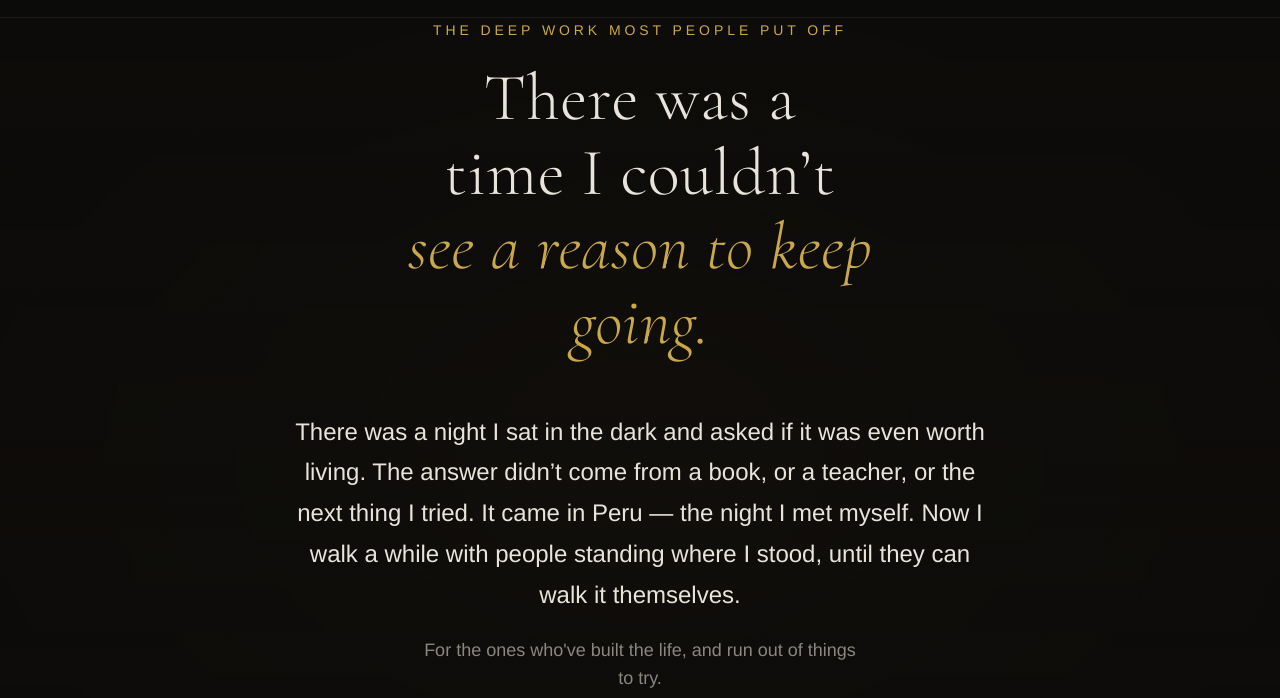
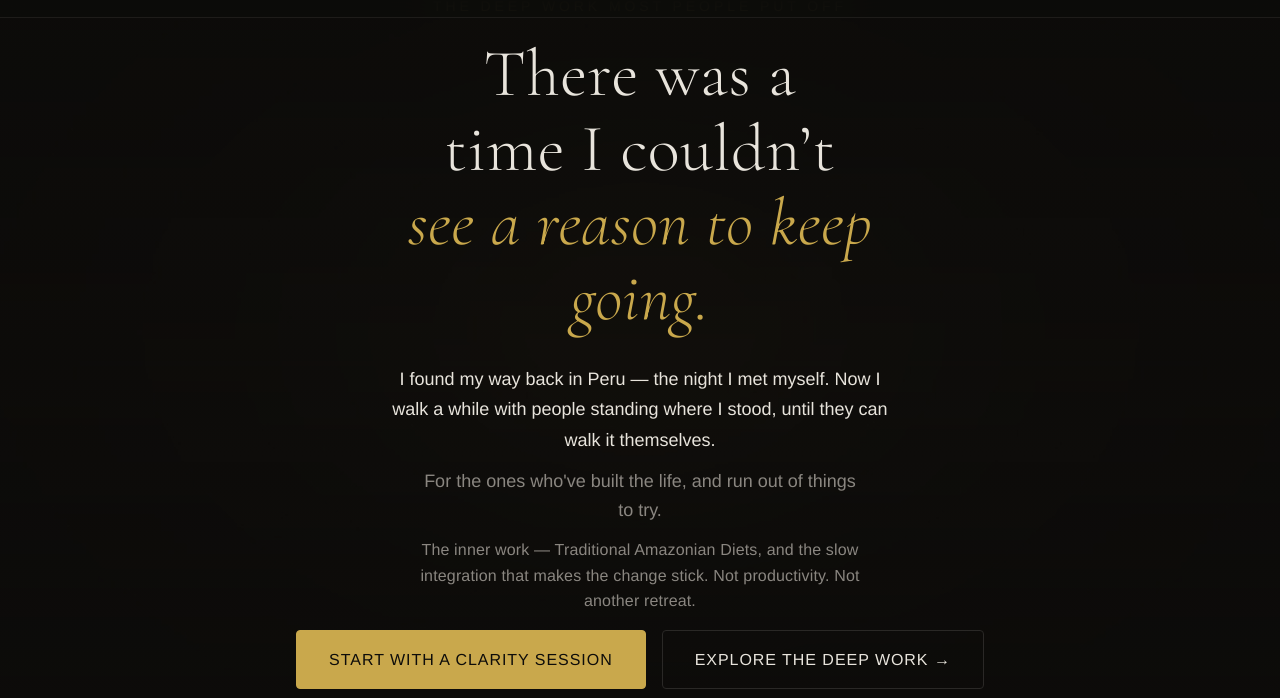
Before and after one commit to craciunlabs/theholistic-io, a website: page index.html in a window 1280 px wide. Shown: the part 61-759 px from the top of the page. Drawn offline with nearby package versions, Linux system fonts and the light colour scheme; a web font is replaced by a local one.

Commit message:
Fix hero overflow: tighten heartbeat copy + short-viewport spacing so CTAs sit above fold on all devices (both protected phrases preserved)

```diff
--- a/index.html
+++ b/index.html
@@ -175,7 +175,7 @@
         <em>see a reason to keep going.</em>
       </h1>
       <p class="hero-heartbeat fade-up fade-up--3">
-        There was a night I sat in the dark and asked if it was even worth living. The answer didn&rsquo;t come from a book, or a teacher, or the next thing I tried. It came in Peru &mdash; the night I met myself. Now I walk a while with people standing where I stood, until they can walk it themselves.
+        I found my way back in Peru &mdash; the night I met myself. Now I walk a while with people standing where I stood, until they can walk it themselves.
       </p>
       <p class="hero-filter fade-up fade-up--3">
         For the ones who've built the life, and run out of things to try.
--- a/style.css
+++ b/style.css
@@ -208,7 +208,7 @@
   align-items: center;
   justify-content: center;
   text-align: center;
-  padding: 80px var(--space-6) var(--space-16);
+  padding: 80px var(--space-6) var(--space-10);
   position: relative;
   overflow: hidden;
 }
@@ -281,7 +281,7 @@
   line-height: 1.12;
   letter-spacing: 0.01em;
   color: var(--color-text);
-  margin-bottom: var(--space-8);
+  margin-bottom: var(--space-6);
   max-width: 18ch;
   margin-left: auto;
   margin-right: auto;
@@ -322,7 +322,7 @@
   letter-spacing: 0.01em;
   color: var(--color-text-muted);
   max-width: 52ch;
-  margin: 0 auto var(--space-10);
+  margin: 0 auto var(--space-8);
   opacity: 0.85;
 }
 
@@ -374,6 +374,7 @@
 @media (max-height: 760px) {
   .hero-scroll-hint { display: none; }
 }
+
 @media (prefers-reduced-motion: reduce) {
   .hero-scroll-hint { animation: none; }
 }
@@ -2016,3 +2017,24 @@
   text-decoration: underline;
   text-underline-offset: 2px;
 }
+
+/* ============================================
+   SHORT-VIEWPORT HERO FIT (placed last so it wins source-order specificity
+   over .hero-heartbeat defined earlier). Catches 1366x768 / 1280x720 laptops
+   and short phones. Spacing + heartbeat size only — NO copy changes. */
+@media (max-height: 860px) {
+  .hero { padding-top: 56px; padding-bottom: var(--space-6); }
+  .hero-content { padding-bottom: var(--space-3); }
+  .hero-headline { margin-bottom: var(--space-4); }
+  .hero-heartbeat { font-size: var(--text-base); margin: var(--space-3) auto; }
+  .hero-filter { margin-bottom: var(--space-3); }
+  .hero-disambiguator { margin-bottom: var(--space-4); }
+}
+@media (max-height: 760px) {
+  .hero-headline { font-size: clamp(2rem, 1.4rem + 2.4vw, 3rem); margin-bottom: var(--space-3); }
+  .hero-heartbeat { font-size: var(--text-sm); margin: var(--space-2) auto; }
+  .hero-filter { margin-bottom: var(--space-2); }
+  .hero-disambiguator { margin-bottom: var(--space-3); }
+  .hero-content { padding-bottom: var(--space-2); }
+  .hero { padding-top: 52px; }
+}
```
